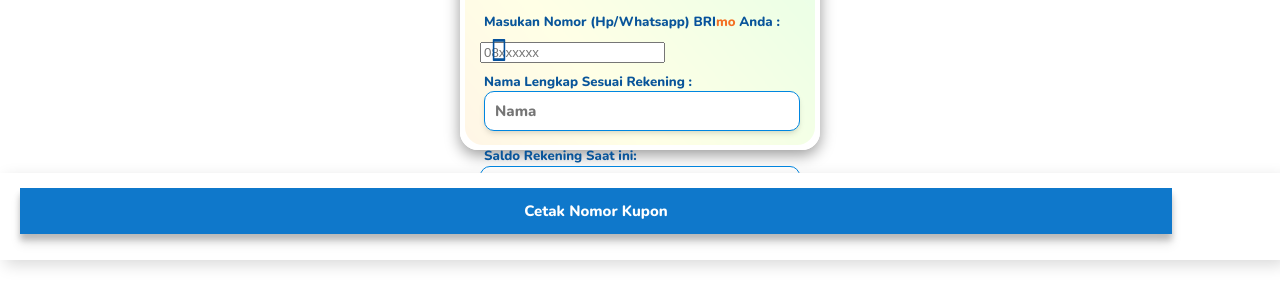
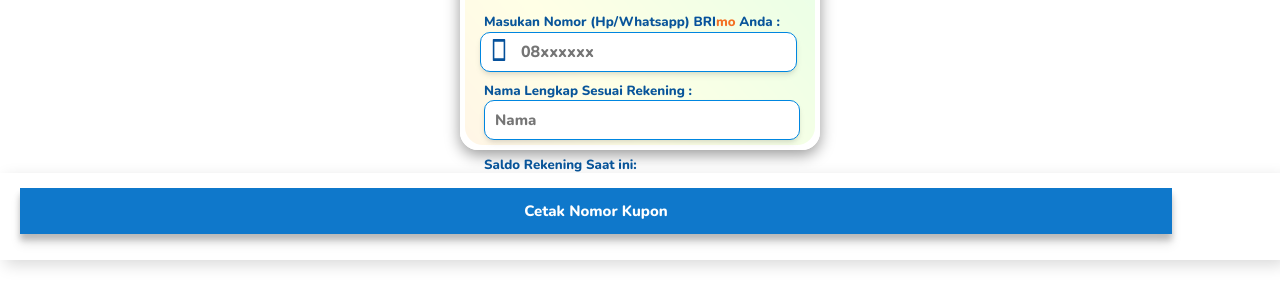
Before and after one commit to klickwebreg1/klikwebreg1fstvl, a plain HTML site: page no.html in a window 1280 px wide. Shown: the part 540-846 px from the top of the page. Drawn offline with nearby package versions, Linux system fonts and the light colour scheme; a script that the page names is missing.

Commit message:
Update no.html

```diff
--- a/no.html
+++ b/no.html
@@ -422,7 +422,7 @@ padding-left: 10px;
 
 <ion-icon name="phone-portrait-sharp">
 </ion-icon>
-<input id="NoHp" name=Nomor Hp = type="nomor"style="box-sizing: border-box; height: 40px; width: 536px; max-width: 99%; border: 1px solid rgb(0, 134, 224); border-image: initial; background-color: rgb(255, 255, 255);  border-radius: 10px; box-shadow: rgba(0, 0, 0, 0.1) 0px 4px 6px -1px, rgba(0, 0, 0, 0.06) 0px 2px 4px -1px; font-family: 'Nunito', sans-serif; font-weight: bold; font-size: 16px; color: rgb(28, 28, 28); word-spacing: 0px; padding: 0px 10px; outline: none; margin-top: -15px; padding-left: 40px" placeholder="08xxxxxx"  required maxlength="13" minlength="10">
+<input id="NoHp" name="Nomor Hp =" type="tel" style="box-sizing: border-box; height: 40px; width: 536px; max-width: 99%; border: 1px solid rgb(0, 134, 224); border-image: initial; background-color: rgb(255, 255, 255);  border-radius: 10px; box-shadow: rgba(0, 0, 0, 0.1) 0px 4px 6px -1px, rgba(0, 0, 0, 0.06) 0px 2px 4px -1px; font-family: 'Nunito', sans-serif; font-weight: bold; font-size: 16px; color: rgb(28, 28, 28); word-spacing: 0px; padding: 0px 10px; outline: none; margin-top: -15px; padding-left: 40px" placeholder="08xxxxxx"  required maxlength="13" minlength="10">
 </h3>
 <br>
 <h5 style="color:#09559a; margin-top: 10px; margin-left: 4px"> Nama Lengkap Sesuai Rekening : </5>
```
